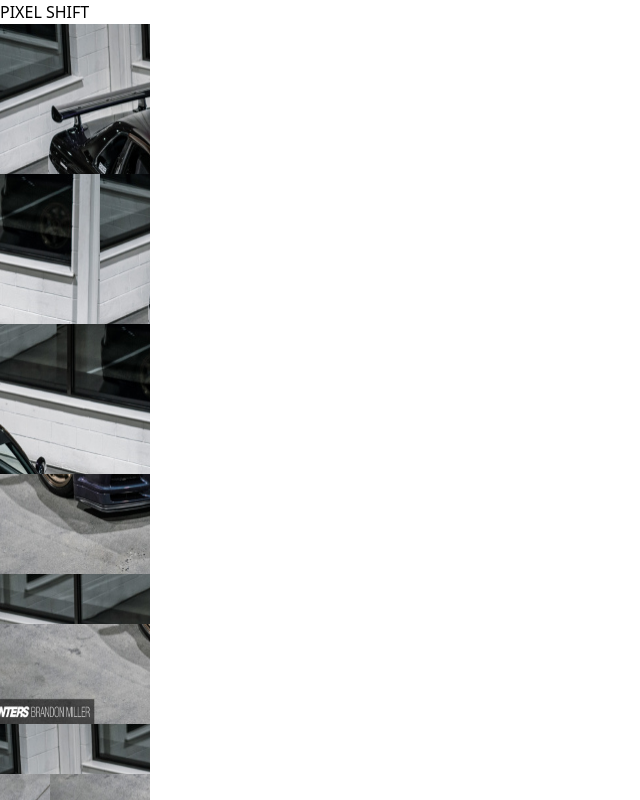
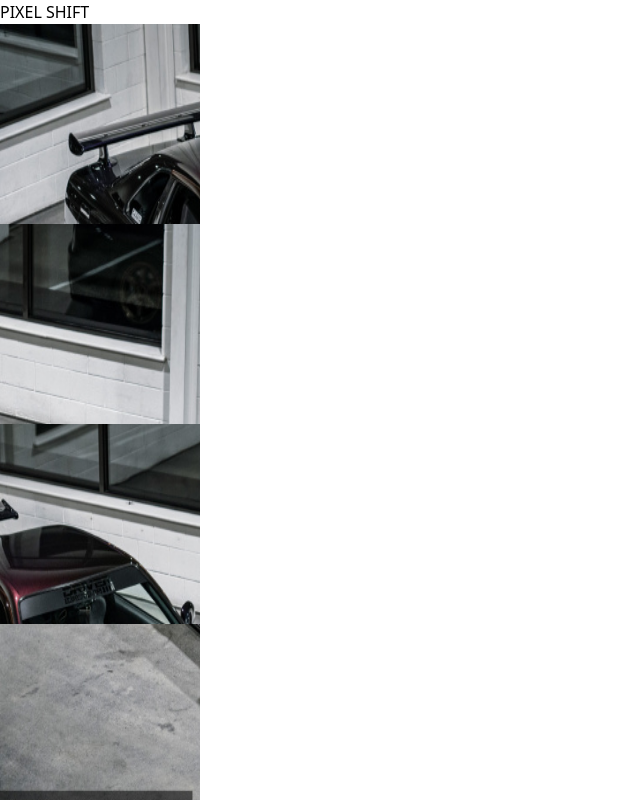
Before and after one commit to wowgr8/pixel-shift, a React (Vite) app: page / in a window 1280 px wide. Shown: the top 800 px of the page, without its empty margins (0-640 px from the left). Built offline with nearby package versions, Linux system fonts and the light colour scheme.

Commit message:
add increased px size to tile width and height

```diff
--- a/src/Control.tsx
+++ b/src/Control.tsx
@@ -44,11 +44,11 @@ const Control: FC<ControlProps> = ({  }) => {
                 key={`${rowIndex}-${colIndex}`}
                 className="grid-cell"
                 style={{
-                  width: '150px',
-                  height: '150px',
+                  width: '200px',
+                  height: '200px',
                   backgroundImage: `url(${R34})`,
                   backgroundSize: '300% 300%', // Adjust based on your image size
-                  backgroundPosition: `-${(colIndex / 3) * 100}% -${(rowIndex / 3) * 100}%`,
+                  backgroundPosition: `-${(colIndex / 2) * 100}% -${(rowIndex / 2) * 100}%`, // ADJUST: divide rowIndex & colIndex by 3 and make image into a perfect square before scramble.
                 }}
                 // onClick={() => handleTileClick(rowIndex, colIndex)}
               />
```
